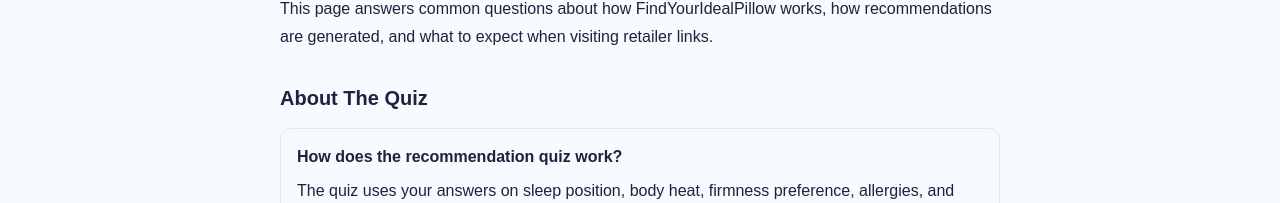
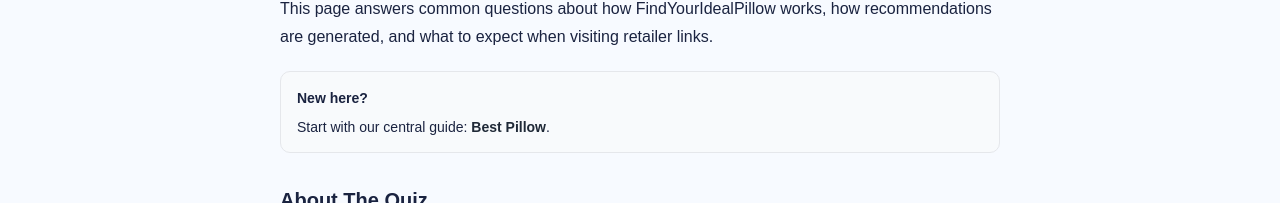
Before and after one commit to alanbishop75/find-my-ideal-pillow, a Next.js app: page /faq in a window 1280 px wide. Shown: the part 299-502 px from the top of the page. Built offline with nearby package versions, Linux system fonts and the light colour scheme; no server answers.

Commit message:
Fix homepage CTA wording and FAQ new-user guidance card

```diff
--- a/app/HomePageClient.tsx
+++ b/app/HomePageClient.tsx
@@ -119,7 +119,7 @@
                   boxShadow: "0 8px 24px -8px rgba(155,135,188,0.6)",
                 }}
               >
-                Start fitting
+                Start Quiz
               </Link>
               <span style={{ fontSize: 13, color: "rgba(255,255,255,0.55)" }}>Fitting in less than a minute</span>
             </div>
--- a/app/faq/page.tsx
+++ b/app/faq/page.tsx
@@ -107,6 +107,13 @@
           and what to expect when visiting retailer links.
         </p>
 
+        <aside style={{ marginTop: 20, border: '1px solid #e5e7eb', borderRadius: 10, background: '#f8fafc', padding: '14px 16px' }}>
+          <p style={{ margin: '0 0 6px 0', fontWeight: 700, fontSize: 14 }}>New here?</p>
+          <p style={{ margin: 0, fontSize: 14, lineHeight: 1.6 }}>
+            Start with our central guide: <a href="/pillow/best-pillow" style={{ color: '#1f2937', fontWeight: 700 }}>Best Pillow</a>.
+          </p>
+        </aside>
+
         {faqSections.map((section) => (
           <section key={section.title} style={{ marginTop: 30 }}>
             <h2 style={{ fontSize: 20, fontWeight: 600, marginBottom: 12 }}>{section.title}</h2>
```
